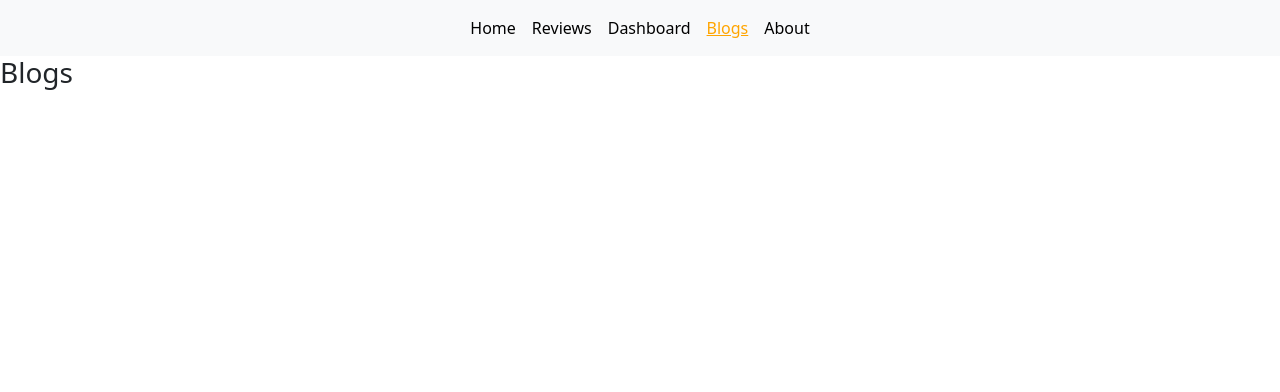
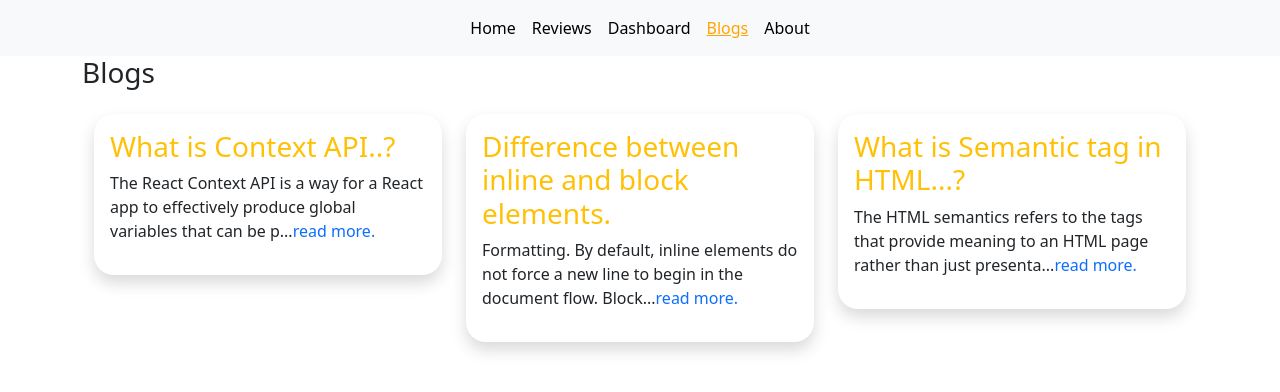
Before and after one commit to diptasahacse/product-analysis-website-diptasahacse, a React (Create React App) app: page /blogs in a window 1280 px wide. Shown: the top 392 px of the page. Built offline with nearby package versions, Linux system fonts and the light colour scheme.

Commit message:
3 question on blogs page.with button name load more. when button clicked it will show in details on different pages.

```diff
--- a/package.json
+++ b/package.json
@@ -7,6 +7,7 @@
     "@testing-library/jest-dom": "^5.16.3",
     "@testing-library/react": "^12.1.4",
     "@testing-library/user-event": "^13.5.0",
+    "axios": "^0.26.1",
     "bootstrap": "^5.1.3",
     "react": "^18.0.0",
     "react-bootstrap": "^2.2.2",
--- /dev/null
+++ b/public/blogsData.json
@@ -0,0 +1,20 @@
+[
+    {
+        "id": 1,
+        "title": "What is Context API..?",
+        "des": "The React Context API is a way for a React app to effectively produce global variables that can be passed around. This is the alternative to 'prop drilling' or moving props from grandparent to child to parent, and so on. Context is also touted as an easier, lighter approach to state management using Redux."
+
+    },
+    {
+        "id": 2,
+        "title": "Difference between inline and block elements.",
+        "des": "Formatting. By default, inline elements do not force a new line to begin in the document flow. Block elements, on the other hand, typically cause a line break to occur (although, as usual, this can be changed using CSS)."
+
+    },
+    {
+        "id": 3,
+        "title": "What is Semantic tag in HTML...?",
+        "des": "The HTML semantics refers to the tags that provide meaning to an HTML page rather than just presentation. It makes HTML more comprehensible by better defining the different sections and layout of web pages. This article will focus on 'What is Semantics in HTML'."
+
+    }
+]
--- a/src/App.js
+++ b/src/App.js
@@ -8,6 +8,7 @@ import Dashboard from './components/Dashboard/Dashboard'
 import Blogs from './components/Blogs/Blogs';
 import About from './components/About/About';
 import NotFound from './components/NotFound/NotFound'
+import BlogDetails from './components/BlogDetails/BlogDetails';
 
 function App() {
   return (
@@ -18,6 +19,7 @@ function App() {
         <Route path='/reviews' element={<Reviews></Reviews>}></Route>
         <Route path='/dashboard' element={<Dashboard></Dashboard>}></Route>
         <Route path='/blogs' element={<Blogs></Blogs>}></Route>
+        <Route path='/blogs/:blogID' element={<BlogDetails></BlogDetails>}></Route>
         <Route path='/about' element={<About></About>}></Route>
         <Route path='*' element={<NotFound></NotFound>}></Route>
       </Routes>
--- /dev/null
+++ b/src/components/BlogCard/BlogCard.css
@@ -0,0 +1,3 @@
+.blog-post{
+    border-radius: 20px;
+}
--- /dev/null
+++ b/src/components/BlogCard/BlogCard.js
@@ -0,0 +1,21 @@
+import React from 'react';
+import { Link } from 'react-router-dom';
+import './BlogCard.css'
+
+const BlogCard = ({blog}) => {
+    const {title,des,id} = blog;
+    return (
+        <div className='col-md-4'>
+            <div className='shadow p-3 blog-post'>
+                <h3 className='text-warning'>{title}</h3>
+                <p title={des}>{des.slice(0,100)+"..."}
+                <Link to={`/blogs/${id}`} className='text-decoration-none'>read more.</Link>
+                </p>
+
+            </div>
+
+        </div>
+    );
+};
+
+export default BlogCard;
--- /dev/null
+++ b/src/components/BlogDetails/BlogDetails.js
@@ -0,0 +1,23 @@
+import axios from 'axios';
+import { useEffect, useState } from 'react';
+import { useParams } from 'react-router-dom';
+const BlogDetails = () => {
+    const {blogID} = useParams();
+    const [blogs, setBlogs] = useState([])
+    useEffect(() => {
+        axios.get('../blogsData.json')
+            .then(data => setBlogs(data.data))
+    }, [])
+    const blog = blogs.find(blog => blog.id === Number(blogID))
+    const title = blog?.title;
+    const des = blog?.des;
+    return (
+        <div className='container'>
+            <h3>{title}</h3>
+            <p>{des}</p>
+
+        </div>
+    );
+};
+
+export default BlogDetails;
--- a/src/components/Blogs/Blogs.js
+++ b/src/components/Blogs/Blogs.js
@@ -1,9 +1,22 @@
-import React from 'react';
+import React, { useEffect, useState } from 'react';
+import BlogCard from '../BlogCard/BlogCard';
 
 const Blogs = () => {
+    const [blogs, setBlogs] = useState([]);
+    useEffect(()=>{
+        fetch('blogsData.json')
+        .then(res => res.json())
+        .then(data => setBlogs(data))
+    },[])
     return (
-        <div>
+        <div className='container'>
             <h3>Blogs</h3>
+            <div className='m-0 row my-4'>
+                {
+                    blogs.map(blog => <BlogCard blog={blog} key={blog.id}></BlogCard>)
+                }
+
+            </div>
         </div>
     );
 };
--- a/src/components/Rating/Rating.js
+++ b/src/components/Rating/Rating.js
@@ -14,7 +14,6 @@ const Rating = ({rating}) => {
 
 
     }
-    console.log(ratingStatus)
     return (
         <div>
             {
```
Also changed, not shown: 1 other file (tests, documents, lock files or other folders).
